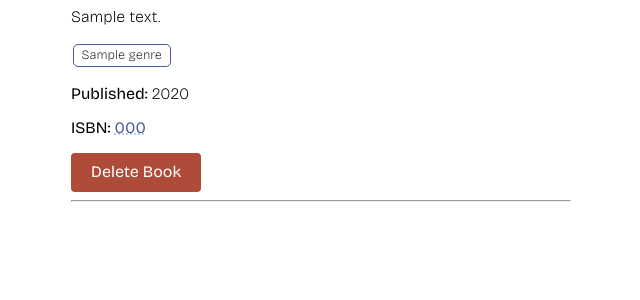
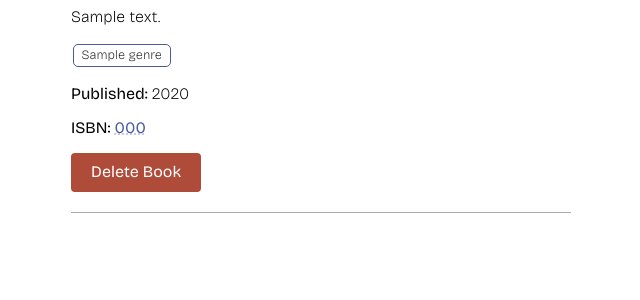
Before and after one commit to vladi-stanchev/collection, a PHP site: page / in a window 1280 px wide. Shown: the part 439-739 px from the top of the page, without its empty margins (319-959 px from the left). Run offline with PHP 8.4, Linux system fonts and the light colour scheme; tables that the repository leaves empty or names only in its code hold one stand-in row (values such as "Sample post"); grey boxes marked "Sample" are stand-in pictures.

```diff
--- a/css/styles.css
+++ b/css/styles.css
@@ -187,6 +187,12 @@ input[type='checkbox']:checked + label {
     margin: 0 auto;
 }
 
+.hr {
+    height: 0.5px;
+    background-color: #ababab;
+    margin: 20px auto;
+}
+
 /* ANIMATIONS */
 .fade-in {
     opacity: 0;
--- a/src/Views/display_books_list.php
+++ b/src/Views/display_books_list.php
@@ -70,7 +70,7 @@ function display_books_list(array $books): string
             </form>
         ";
         }
-        $output .= "<hr>";
+        $output .= "<div class='hr'><br>";
     }
 
     return  $output;
```
Also changed, not shown: delete_book.php (+5 -6 lines).
